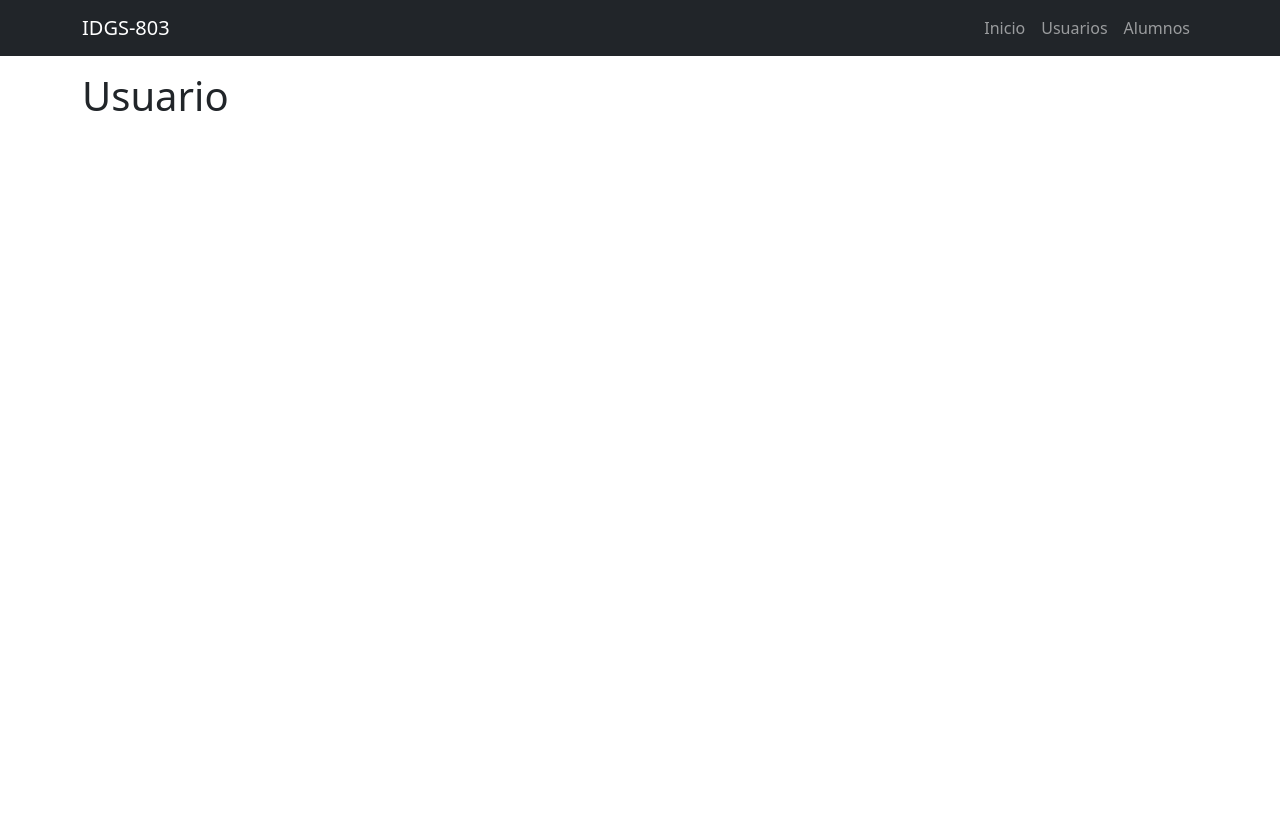
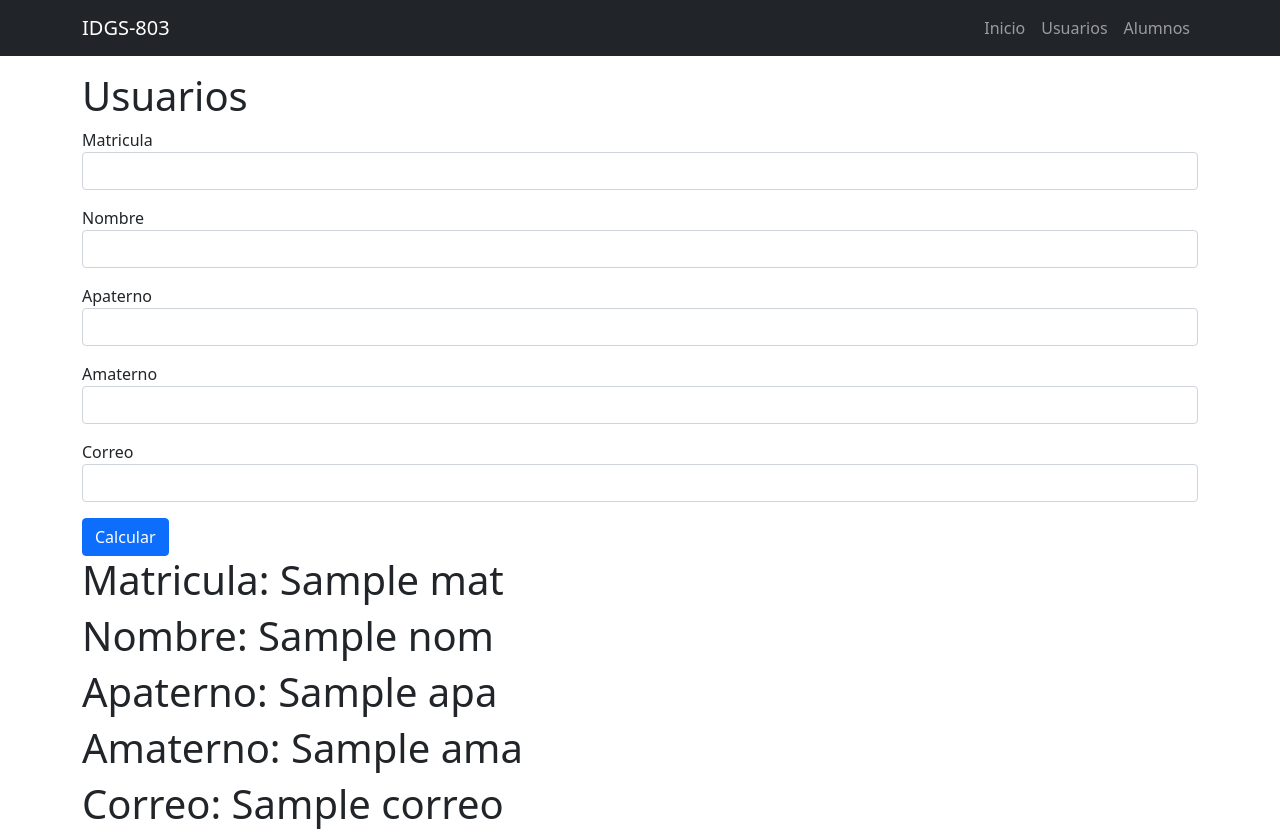
Before and after one commit to IDGS-803-23001519/IntroFlask, a Flask app: template templates/usuario.html in a window 1280 px wide. Before the commit the page ends 111 px from the top, so only its background shows below. Run offline with Flask 3, Linux system fonts and the light colour scheme; the template is opened without the code that fills it: values that come from a table or form of the project are taken from there, most other values are stand-ins (such as "Sample title", 1, 10 or a date in 2020); some libraries are stand-ins or nearby versions.

Commit message:
Validacion de campos

```diff
--- a/app.py
+++ b/app.py
@@ -1,6 +1,12 @@
 from flask import Flask, render_template, request
+from flask import flash
+from flask_wtf.csrf import CSRFProtect
+
+import forms
 
 app = Flask(__name__)
+app.secret_key='clave secreta'
+csrf=CSRFProtect()
 
 @app.route("/index")
 def index():
@@ -12,9 +18,23 @@ def index():
 def alumnos():
     return render_template('alumnos.html')
 
-@app.route("/usuario")
-def usuarios():
-    return render_template('usuario.html')
+@app.route("/usuario",methods=["GET", "POST"])
+def usuario():
+    mat=0
+    nom=''
+    apa=''
+    ama=''
+    correo=''
+    usuario_class=forms.UseForm(request.form)
+    if request.method=='POST' and usuario_class.validate():
+        mat=usuario_class.matricula.data
+        nom=usuario_class.nombre.data
+        apa=usuario_class.apaterno.data
+        ama=usuario_class.amaterno.data
+        correo=usuario_class.email.data
+
+    return render_template('usuario.html',form=usuario_class,mat=mat,nom=nom,
+                           apa=apa,ama=ama,correo=correo)
 
 @app.route('/hola')
 def hola():
@@ -111,4 +131,5 @@ def resultado():
     return f"<h1>El resultado de la {op} es: {resultado}</h1>"
 
 if __name__ == '__main__':
-    app.run()
+    csrf.init_app(app)
+    app.run(debug=True)
--- /dev/null
+++ b/forms.py
@@ -0,0 +1,20 @@
+from wtforms import Form
+from wtforms import StringField, IntegerField, PasswordField
+from wtforms import EmailField
+from wtforms import validators
+
+class UseForm(Form):
+    matricula=IntegerField('Matricula',[
+        validators.DataRequired(message='El campo es requerido'),
+        validators.NumberRange(min=2,max=100,message='ingresa valor valido')
+    ])
+    nombre=StringField('Nombre',[
+        validators.DataRequired(message='El campo es requerido'),
+        validators.length(min=4,max=10,message='Ingresae nombre valido')])
+    apaterno=StringField('Apaterno',[
+        validators.DataRequired(message='El campo es requerido')])
+    amaterno=StringField('Amaterno',[
+        validators.DataRequired(message='El campo es requerido')])
+    email=EmailField('Correo',[
+        validators.Email(message='Ingrese un correo valido')
+    ])
--- a/templates/_macros.html
+++ b/templates/_macros.html
@@ -1,6 +1,23 @@
 {% macro datos(name,placeholder,type="text") %}
+
     <div class="mb-3">
         <label for="{{ name }}" class="form-lable">{{ label }}</label>
         <input type="{{ type }}" class="form-control" id="{{ name }}" name="{{ name }}" placeholder="{{ placeholder }}">
+
     </div>
+
+
 {% endmacro %}
+
+
+{%macro campoNuevo(field) %}
+
+<td>{{field.label}}</td>
+<dd>{{field(**kwargs) | safe}}</dd>
+{% if field.errors %}
+    {% for error in field.errors%}
+        <li style='color: red;'>{{error}}</li>
+    {%endfor%}
+
+{%endif%}
+{% endmacro %}
--- a/templates/usuario.html
+++ b/templates/usuario.html
@@ -2,6 +2,35 @@
 
 {% block contenido %}
 
-  <h1>Usuario</h1>
+{% import "_macros.html" as macros %}
 
-{% endblock %}
+  <h1>Usuarios</h1>
+  <form method="POST" action="" novalidate>
+    {{form.csrf_token}}
+    <input type="hidden" name="csrf_token"value="{{csrf_token()}}">
+  <div class="mb-3">
+        {{macros.campoNuevo(form.matricula,class='form-control')}}
+  </div>
+  <div class="mb-3">
+        {{macros.campoNuevo(form.nombre,class='form-control')}}
+  </div>
+  <div class="mb-3">
+        {{macros.campoNuevo(form.apaterno,class='form-control')}}
+  </div>
+  <div class="mb-3">
+        {{macros.campoNuevo(form.amaterno,class='form-control')}}
+  </div>
+  <div class="mb-3">
+        {{macros.campoNuevo(form.email,class='form-control')}}
+  </div>
+
+
+    <button type="submit" class="btn btn-primary">Calcular</button>
+</form>
+
+<h1>Matricula: {{mat}}</h1>
+<h1>Nombre: {{nom}}</h1>
+<h1>Apaterno: {{apa}}</h1>
+<h1>Amaterno: {{ama}}</h1>
+<h1>Correo: {{correo}}</h1>
+  {% endblock %}
```
